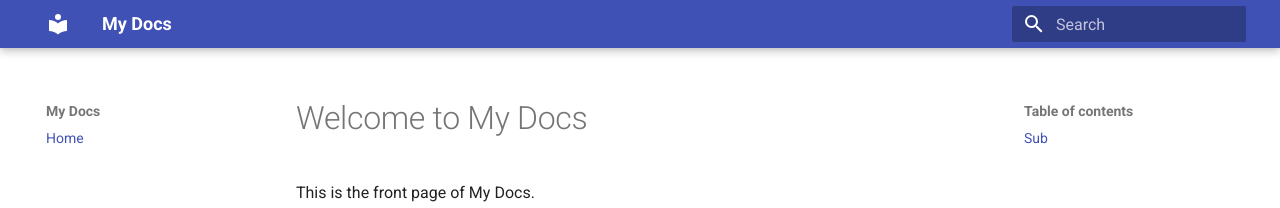
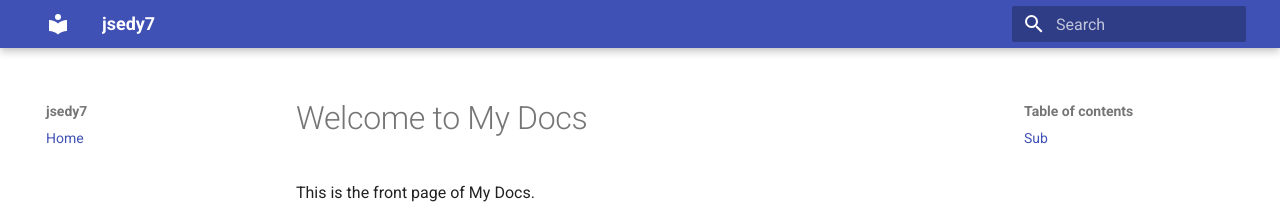
Before and after one commit to jsedy7/jsedy7.github.io, an MkDocs documentation site: the page built from docs/index.md, in a window 1280 px wide. Shown: the top 208 px of the page. Built offline with MkDocs 1.6.1 and Material for MkDocs 9.7.7, drawn with Linux system fonts in a browser that asks for light colours.

Commit message:
Change title

```diff
--- a/mkdocs.yml
+++ b/mkdocs.yml
@@ -1,4 +1,4 @@
-site_name: My Docs
+site_name: jsedy7
 site_url: https://jsedy7.github.io/
 theme:
   name: material
```
